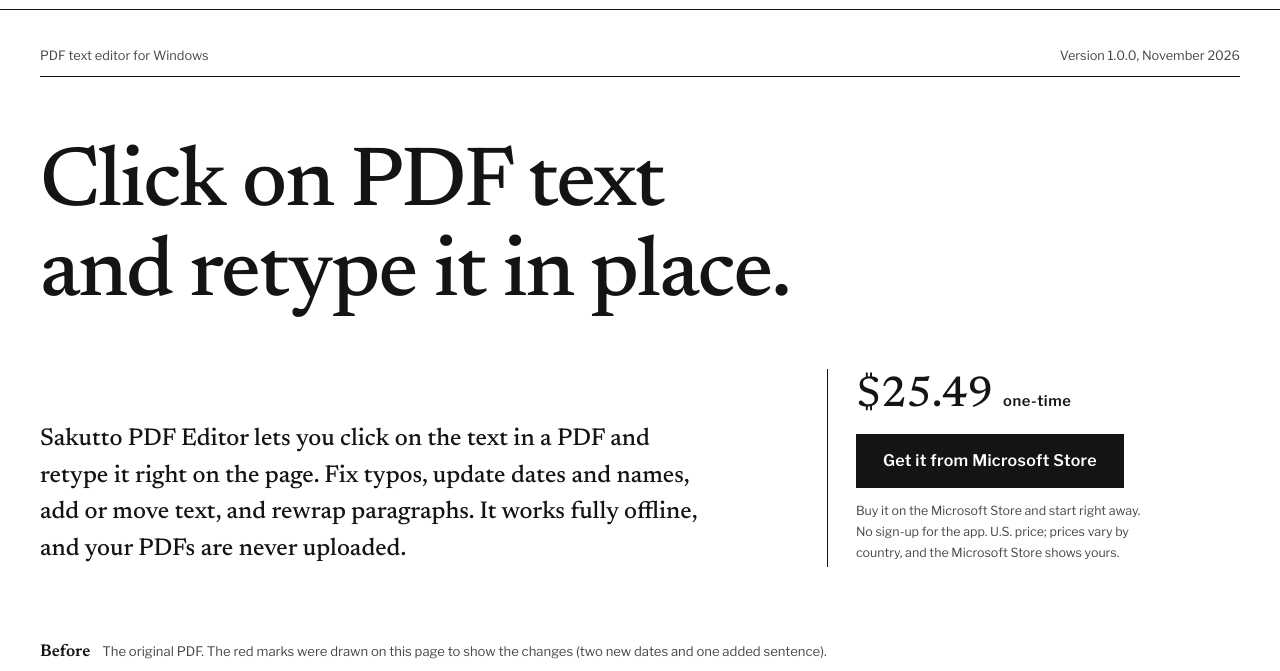
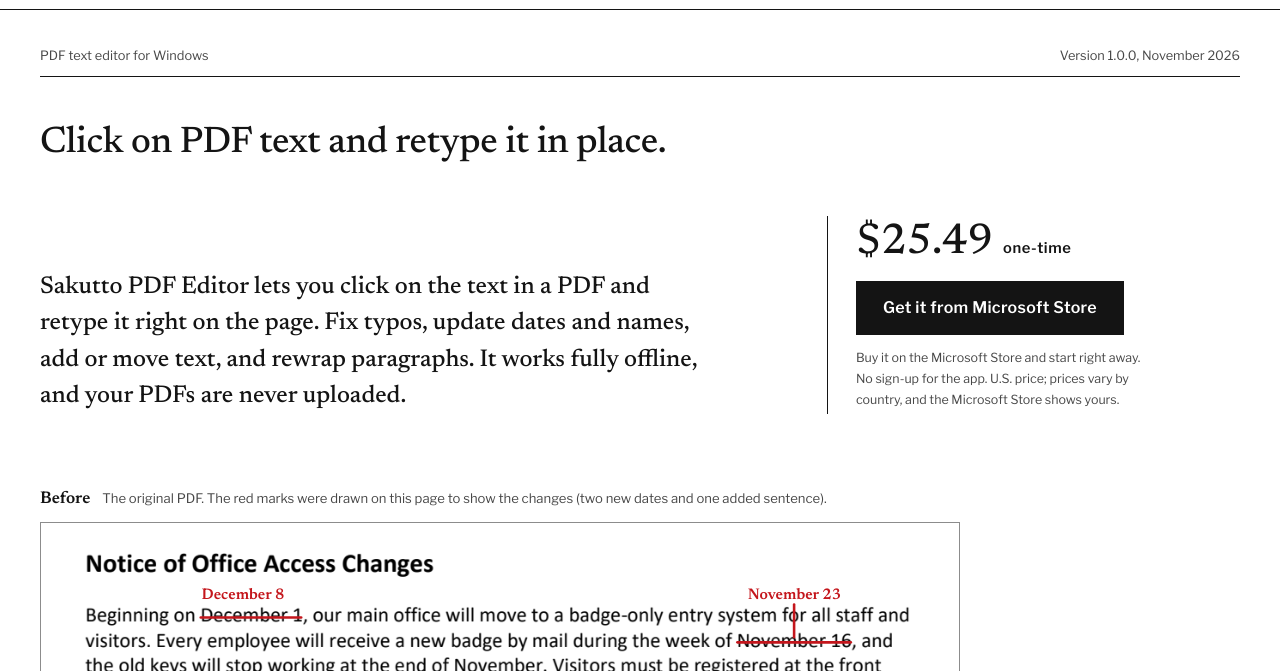
Before and after one commit to mojosoftjp/sakutto-pdf-editor, a plain HTML site: page en/index.html in a window 1280 px wide. Shown: the part 51-722 px from the top of the page. Drawn offline with nearby package versions, Linux system fonts and the light colour scheme.

Commit message:
design(lp): 見出しの文字を小さくする（PC 約 37 px・スマホ約 23 px）
Co-Authored-By: Claude Opus 5.5 <noreply@anthropic.com>

```diff
--- a/style.css
+++ b/style.css
@@ -58,8 +58,8 @@ ul{list-style:none}
 .hero{padding-top:36px}
 
 .runhead{display:flex;justify-content:space-between;flex-wrap:wrap;gap:4px 24px;font-size:.8rem;color:var(--ink-2);padding-bottom:10px;border-bottom:1px solid var(--ink);line-height:1.6}
-.hero h1{font-weight:500;font-size:clamp(2.3rem,6.6vw,5.9rem);line-height:1.16;letter-spacing:-.005em;margin-top:clamp(28px,5vw,64px)}
-html[lang="en"] .hero h1{font-weight:500;font-size:clamp(2.5rem,6.6vw,5.9rem);line-height:1.06;letter-spacing:-.02em}
+.hero h1{font-weight:500;font-size:clamp(1.45rem,2.9vw,2.3rem);line-height:1.4;letter-spacing:0;margin-top:clamp(24px,4vw,44px)}
+html[lang="en"] .hero h1{font-weight:500;font-size:clamp(1.55rem,2.9vw,2.4rem);line-height:1.25;letter-spacing:-.01em}
 .hero h1{text-wrap:balance}
 .hero h1 span{display:inline-block}
 .lead{display:grid;grid-template-columns:minmax(0,1.75fr) minmax(0,1fr);gap:40px 64px;margin-top:clamp(28px,4vw,48px);align-items:end}
```
